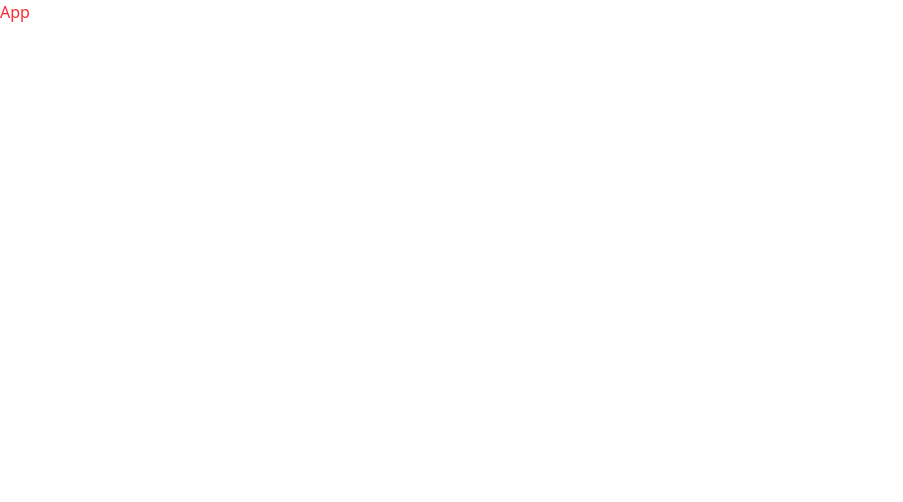
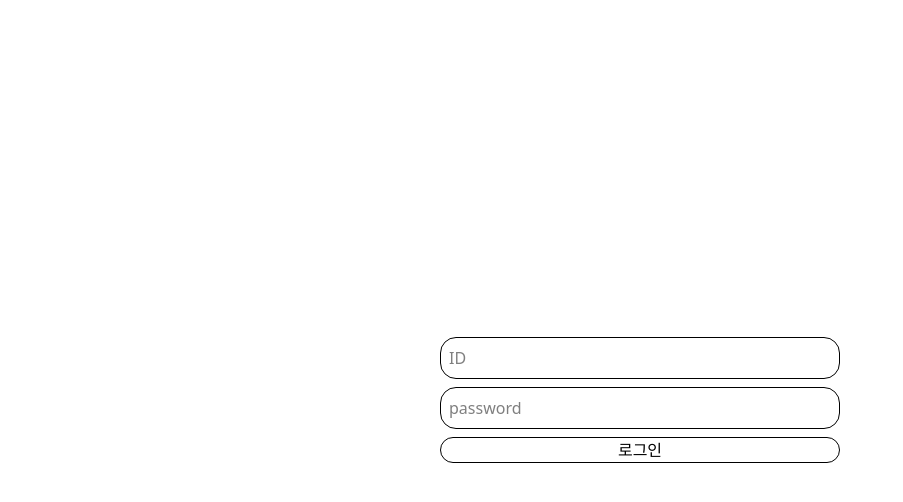
Before and after one commit to Team-Ilmansa/yeogiga-web, a React (Vite) app: page /login in a window 1280 px wide. Shown: the top 502 px of the page, without its empty margins (0-903 px from the left). Built offline with nearby package versions, Linux system fonts and the light colour scheme.

Commit message:
Feature(IL-67): 라우팅 기본 설정 (#12)

```diff
--- a/package.json
+++ b/package.json
@@ -13,6 +13,7 @@
     "@tailwindcss/vite": "^4.1.5",
     "react": "^19.0.0",
     "react-dom": "^19.0.0",
+    "react-router-dom": "^7.6.0",
     "tailwindcss": "^4.1.5"
   },
   "devDependencies": {
--- a/src/App.jsx
+++ b/src/App.jsx
@@ -1,7 +1,16 @@
-import React from 'react'
+import { BrowserRouter as Router, Routes, Route } from 'react-router-dom'
+import Home from './pages/Home'
+import Login from './pages/Login'
 
 const App = () => {
-  return <div className='text-red-500'>App</div>
+  return (
+    <Router>
+      <Routes>
+        <Route path='/' element={<Home />} />
+        <Route path='/login' element={<Login />} />
+      </Routes>
+    </Router>
+  )
 }
 
 export default App
--- a/src/components/Component.jsx
+++ /dev/null
@@ -1,13 +0,0 @@
-import App from '@/App'
-import React from 'react'
-
-const Component = () => {
-  return (
-    <div>
-      Component
-      <App />
-    </div>
-  )
-}
-
-export default Component
--- /dev/null
+++ b/src/components/login/LoginForm.jsx
@@ -0,0 +1,17 @@
+const LoginForm = () => {
+  return (
+    <form className='flex flex-col w-100 gap-2'>
+      <input type='text' placeholder='ID' className='border rounded-2xl p-2' />
+      <input
+        type='password'
+        placeholder='password'
+        className='border rounded-2xl p-2'
+      />
+      <button type='submit' className='border rounded-2xl'>
+        로그인
+      </button>
+    </form>
+  )
+}
+
+export default LoginForm
--- /dev/null
+++ b/src/pages/Home.jsx
@@ -0,0 +1,5 @@
+const Home = () => {
+  return <div>메인 페이지입니다.</div>
+}
+
+export default Home
--- /dev/null
+++ b/src/pages/Login.jsx
@@ -0,0 +1,11 @@
+import LoginForm from '@/components/login/LoginForm'
+
+const Login = () => {
+  return (
+    <div className='w-screen h-screen flex justify-center items-center'>
+      <LoginForm />
+    </div>
+  )
+}
+
+export default Login
--- a/vite.config.js
+++ b/vite.config.js
@@ -8,4 +8,7 @@ export default defineConfig({
   resolve: {
     alias: [{ find: '@/', replacement: '/src/' }],
   },
+  server: {
+    open: true,
+  },
 })
```
Also changed, not shown: 1 other file (tests, documents, lock files or other folders).
